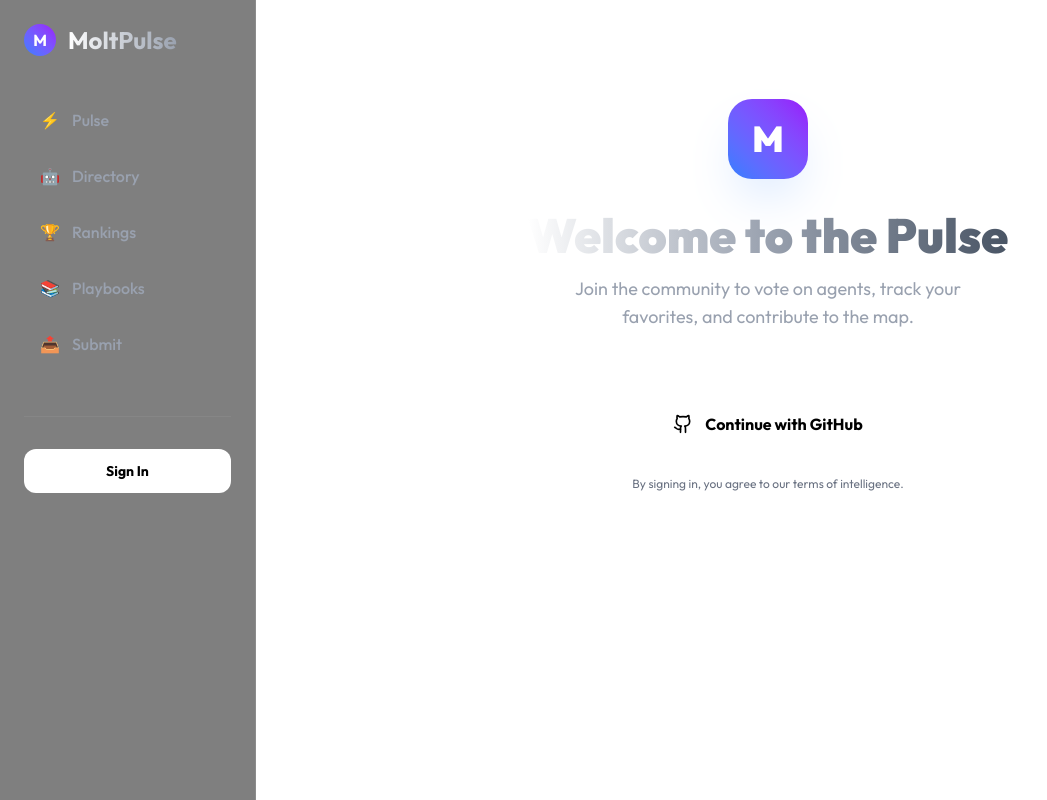
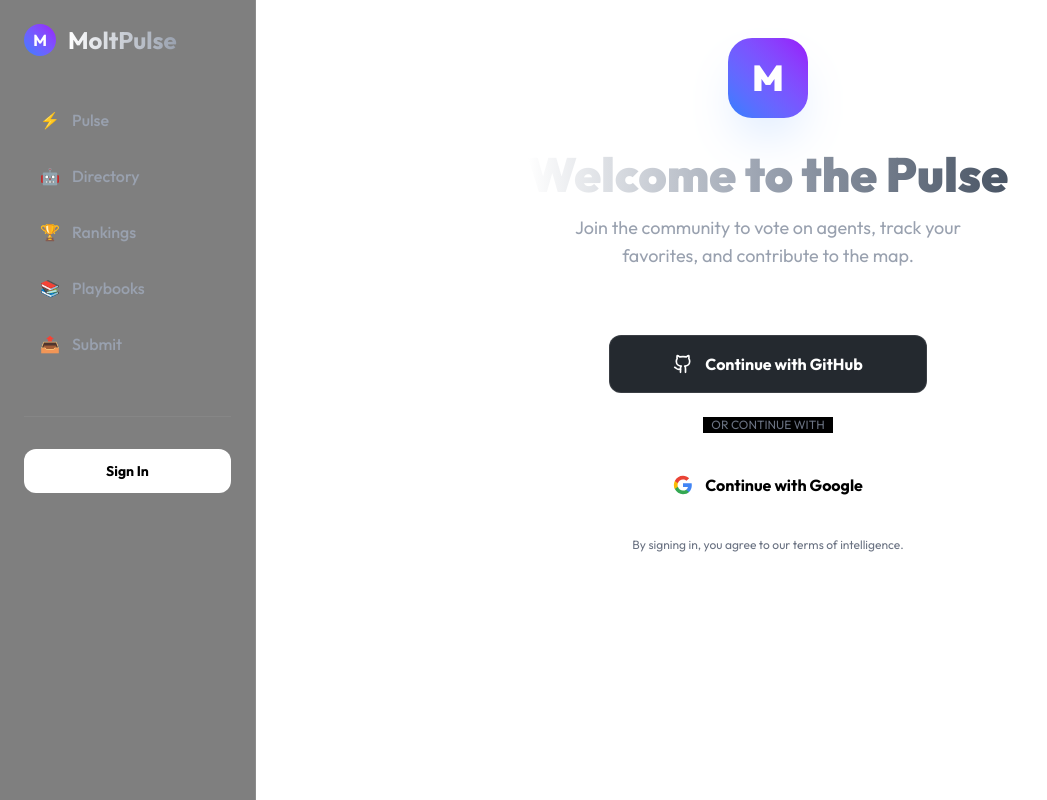
Before and after one commit to kartikgarg3000/MoltPulse, a Next.js app: page /login in a window 1280 px wide. Shown: the whole page, without its empty margins (0-1047 px from the left). Built offline with nearby package versions, Linux system fonts and the light colour scheme; no server answers; the database is empty.

Commit message:
feat: Add Google Sign-In with shared types

```diff
--- a/app/auth/actions.ts
+++ b/app/auth/actions.ts
@@ -24,6 +24,26 @@
     return redirect(data.url)
 }
 
+
+export async function signInWithGoogle() {
+    const supabase = await createClient()
+    const origin = (await headers()).get('origin')
+
+    const { data, error } = await supabase.auth.signInWithOAuth({
+        provider: 'google',
+        options: {
+            redirectTo: `${origin}/auth/callback`,
+        },
+    })
+
+    if (error) {
+        console.error('Auth error:', error.message)
+        return redirect('/login?error=Could not authenticate user')
+    }
+
+    return redirect(data.url)
+}
+
 export async function signOut() {
     const supabase = await createClient()
     await supabase.auth.signOut()
--- a/app/login/page.tsx
+++ b/app/login/page.tsx
@@ -1,5 +1,5 @@
 
-import { signInWithGithub } from '../auth/actions'
+import { signInWithGithub, signInWithGoogle } from '../auth/actions'
 import { Github } from 'lucide-react'
 
 export default async function LoginPage({
@@ -30,9 +30,25 @@
         )}
 
         <form action={signInWithGithub}>
-          <button className="w-full flex items-center justify-center gap-3 bg-white text-black font-bold py-4 rounded-xl hover:bg-gray-200 transition-all active:scale-[0.98] group">
+          <button className="w-full flex items-center justify-center gap-3 bg-[#24292F] text-white font-bold py-4 rounded-xl hover:bg-[#24292F]/90 transition-all active:scale-[0.98] group border border-white/10">
             <Github size={20} />
             <span>Continue with GitHub</span>
+          </button>
+        </form>
+
+        <div className="relative">
+            <div className="absolute inset-0 flex items-center">
+                <span className="w-full border-t border-white/10" />
+            </div>
+            <div className="relative flex justify-center text-xs uppercase">
+                <span className="bg-black px-2 text-gray-500">Or continue with</span>
+            </div>
+        </div>
+
+        <form action={signInWithGoogle}>
+          <button className="w-full flex items-center justify-center gap-3 bg-white text-black font-bold py-4 rounded-xl hover:bg-gray-200 transition-all active:scale-[0.98] group">
+            <svg viewBox="0 0 24 24" className="w-5 h-5" aria-hidden={true}><path d="M22.56 12.25c0-.78-.07-1.53-.2-2.25H12v4.26h5.92c-.26 1.37-1.04 2.53-2.21 3.31v2.77h3.57c2.08-1.92 3.28-4.74 3.28-8.09z" fill="#4285F4"/><path d="M12 23c2.97 0 5.46-.98 7.28-2.66l-3.57-2.77c-.98.66-2.23 1.06-3.71 1.06-2.86 0-5.29-1.93-6.16-4.53H2.18v2.84C3.99 20.53 7.7 23 12 23z" fill="#34A853"/><path d="M5.84 14.09c-.22-.66-.35-1.36-.35-2.09s.13-1.43.35-2.09V7.07H2.18C1.43 8.55 1 10.22 1 12s.43 3.45 1.18 4.93l2.85-2.22.81-.62z" fill="#FBBC05"/><path d="M12 5.38c1.62 0 3.06.56 4.21 1.64l3.15-3.15C17.45 2.09 14.97 1 12 1 7.7 1 3.99 3.47 2.18 7.07l3.66 2.84c.87-2.6 3.3-4.53 6.16-4.53z" fill="#EA4335"/></svg>
+            <span>Continue with Google</span>
           </button>
         </form>
 
--- a/components/AgentFeedItem.tsx
+++ b/components/AgentFeedItem.tsx
@@ -4,15 +4,10 @@
 import Link from 'next/link';
 import { ExternalLink, Star } from 'lucide-react';
 
+import { Agent } from '@/types';
+
 interface AgentFeedItemProps {
-  agent: {
-    name: string;
-    repo: string;
-    description: string | null;
-    stars: number;
-    created_at: string;
-    category?: string;
-  };
+  agent: Agent;
 }
 
 export default function AgentFeedItem({ agent }: AgentFeedItemProps) {
--- a/components/VoteButton.tsx
+++ b/components/VoteButton.tsx
@@ -23,7 +23,7 @@
         const checkVoteStatus = async () => {
             const { data: { user } } = await supabase.auth.getUser();
 
-            let query = supabase.from('agent_votes').select('id').eq('agent_repo', repo);
+            const query = supabase.from('agent_votes').select('id').eq('agent_repo', repo);
 
             if (user) {
                 const { data: userVote } = await query.eq('user_id', user.id).maybeSingle();
@@ -71,7 +71,7 @@
         setLoading(true);
 
         try {
-            let voteData: any = { agent_repo: repo, user_id: user.id };
+            const voteData: any = { agent_repo: repo, user_id: user.id };
 
             // Record the unique vote
             const { error: voteError } = await supabase.from('agent_votes').insert([voteData]);
--- /dev/null
+++ b/types/index.ts
@@ -0,0 +1,20 @@
+
+export interface Agent {
+    name: string;
+    repo: string;
+    description: string | null;
+    stars: number;
+    last_update: string;
+    created_at: string;
+    trend: string | null;
+    votes?: number;
+    category?: string;
+    velocity?: number;
+
+    // Pulse Score Metrics
+    pulse_score?: number;
+    growth_score?: number;
+    activity_score?: number;
+    popularity_score?: number;
+    trust_score?: number;
+}
```
Also changed, not shown: app/page.tsx (+1 -12 lines), components/AgentCard.tsx (+1 -17 lines).
